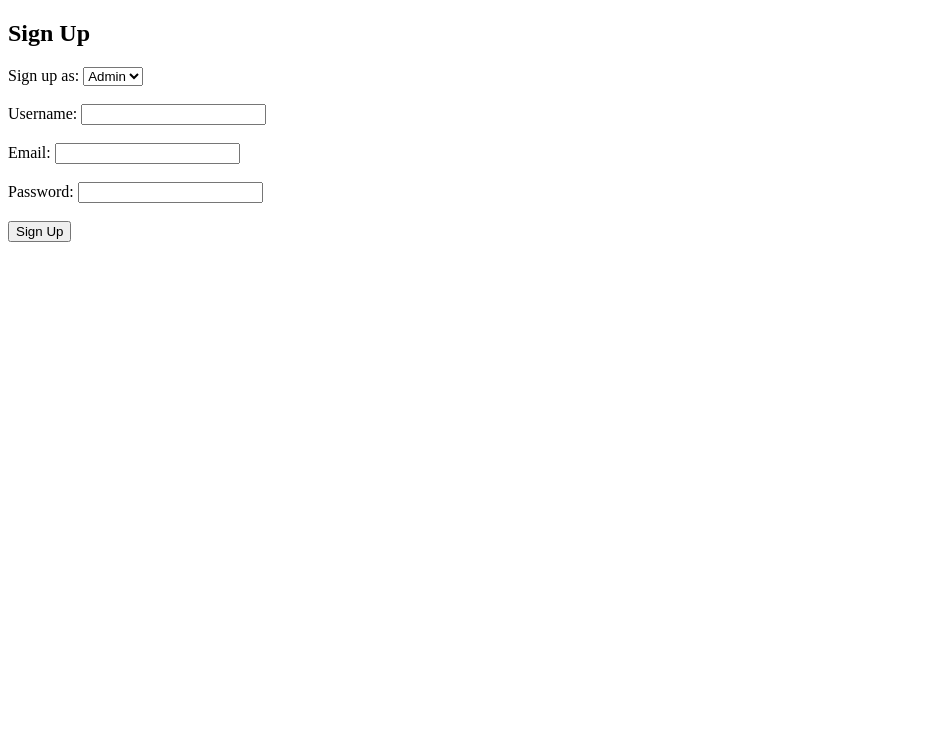
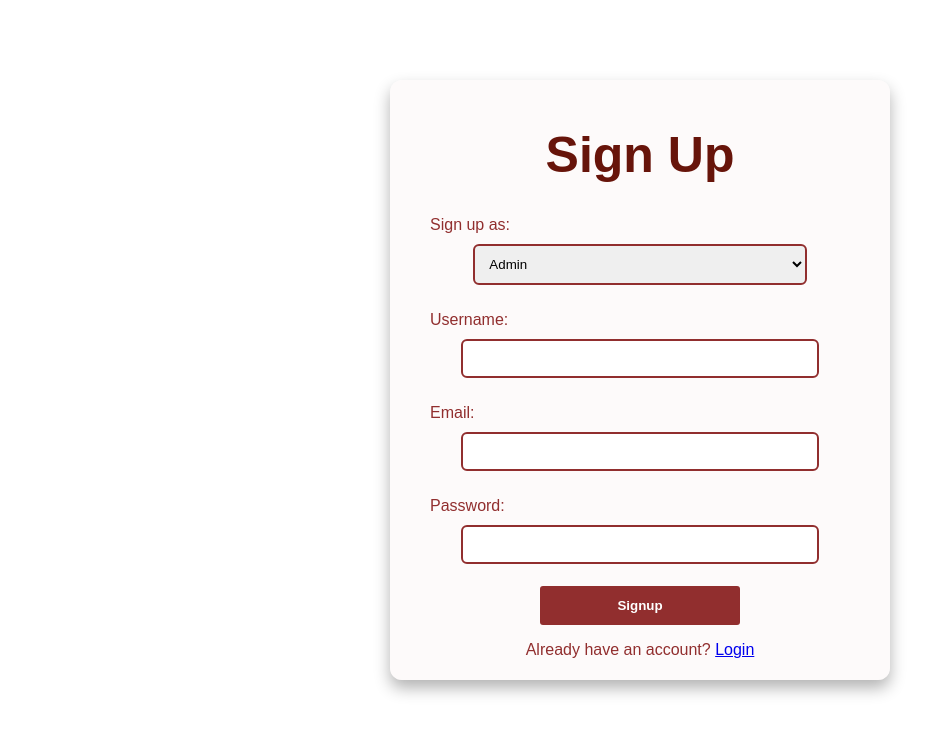
Before and after one commit to Jishmajap/miniproject, a PHP site: page /admin/signup.php in a window 1280 px wide. Shown: the top 734 px of the page, without its empty margins (0-952 px from the left). Run offline with PHP 8.4, Linux system fonts and the light colour scheme.

Commit message:
css for login,signup

```diff
--- /dev/null
+++ b/admin/adminstyle.css
@@ -0,0 +1,85 @@
+
+body{
+    font-family: Arial, sans-serif;
+    margin: 0;
+    padding: 0;
+}
+
+
+
+/* Login & Signin Files */
+
+.content{
+    align-items: center;
+    justify-content: flex-start;
+    display: flex;
+    flex-direction: column;
+    padding-top: 5em;
+
+  }
+  .content h2{
+    color: #67140a;
+    font-size: 50px;
+    text-align: center;
+    display: flex;
+    flex-direction: column;
+    justify-content: center;
+    align-items: center;
+  }
+  .card{
+    background-color: rgba(251, 245, 245, 0.5 );
+    box-shadow: 0 8px 16px rgba(0, 0, 0, 0.3);
+    border-radius: 12px;
+    width: 500px;
+    height: 600px;
+    color: #912e2e;
+    display: flex;
+    flex-direction: column;
+    justify-content: center;
+  }
+
+  form {
+      display: flex;
+      flex-direction: column;
+  }
+  form label {
+    margin: -10px 0 10px 40px;/* top right bottom left */
+  }
+  form input[type="text"],
+  form input[type="password"],
+  form input[type="email"] {
+    padding: 10px;
+    /* color: #912e2e; */
+    border: 2px solid #912e2e;
+    border-radius: 6px;
+    width: 25em;
+    align-self: center;
+  }
+  form input[type="submit"] {
+    background-color: #912e2e;
+    color: white;
+    font-weight: 600;
+    width: 15em;
+    padding: 12px;
+    margin-top: -1em;
+    border: none;
+    border-radius: 3px;
+    cursor: pointer;
+    align-self: center;
+  }
+  form input[type="submit"]:hover {
+  background-color: transparent;
+  border: 2px solid #912e2e;
+  color: #912e2e;
+  padding: 10.5px;
+  }
+  form select{
+    padding: 10px;
+    border: 2px solid #912e2e;
+    border-radius: 6px;
+    width: 25em;
+    align-self: center;
+  }
+  form p{
+    text-align: center;
+  }
--- a/admin/signup.php
+++ b/admin/signup.php
@@ -4,17 +4,21 @@
     <meta charset="UTF-8">
     <meta name="viewport" content="width=device-width, initial-scale=1.0">
     <title>Sign Up Page</title>
+    <link rel="stylesheet"  href="adminstyle.css">
+
 </head>
 <body>
+<section class="content">
+<div id="container" class="card">
     <h2>Sign Up</h2>
     <?php
     session_start();
     if (isset($_SESSION['error'])) {
-        echo "<p style='color:red'>" . $_SESSION['error'] . "</p>";
+        echo "<p style='color:red'><center>" . $_SESSION['error'] . "</center></p>";
         unset($_SESSION['error']);
     }
     if (isset($_SESSION['success'])) {
-        echo "<p style='color:green'>" . $_SESSION['success'] . "</p>";
+        echo "<p style='color:green'><center>" . $_SESSION['success'] . "</center></p>";
         unset($_SESSION['success']);
     }
     ?>
@@ -34,7 +38,12 @@
         <label for="password">Password:</label>
         <input type="password" id="password" name="password" required>
         <br><br>
-        <button type="submit">Sign Up</button>
+        <input type="submit" value="Signup">
+
+<p class="logintext">Already have an account? <a href="login.php">Login</a></p>
+
     </form>
+    </div>
+        </section>
 </body>
 </html>
```
Also changed, not shown: admin/login.php (+9 -3 lines).
